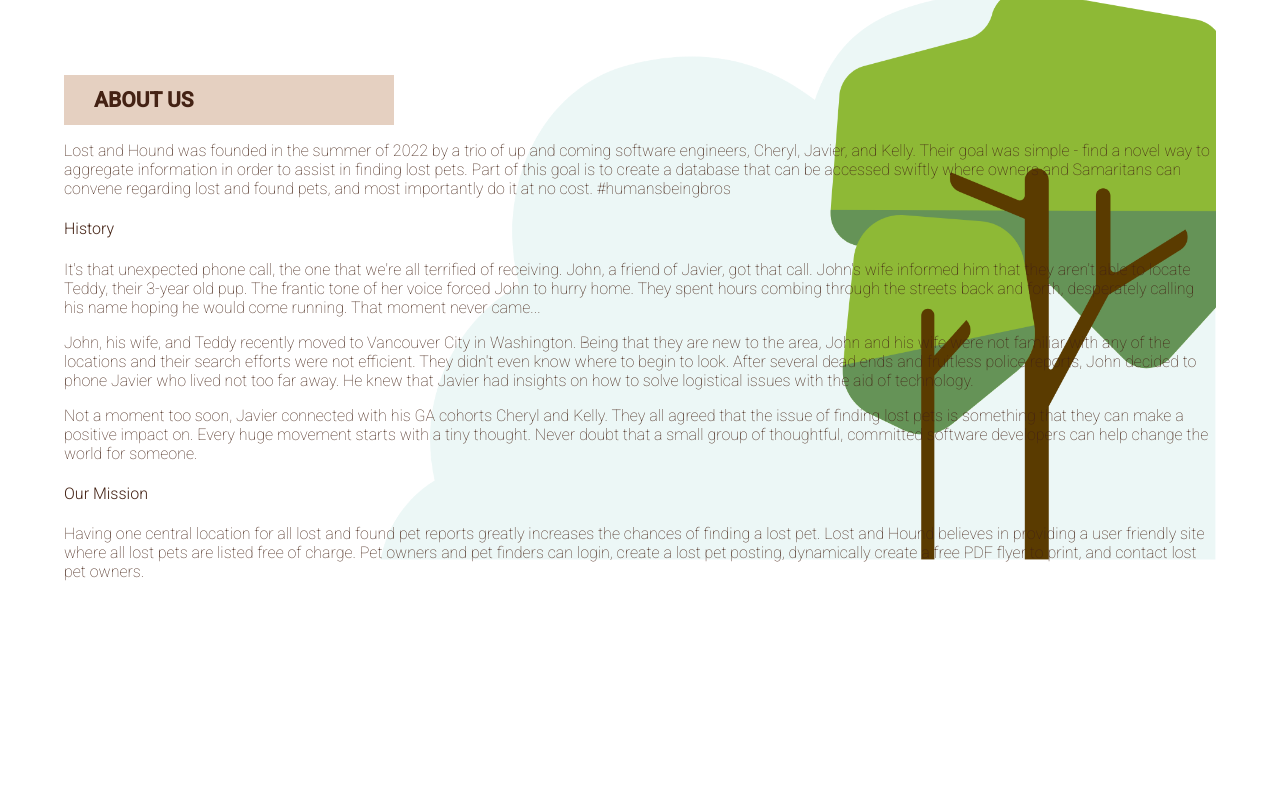
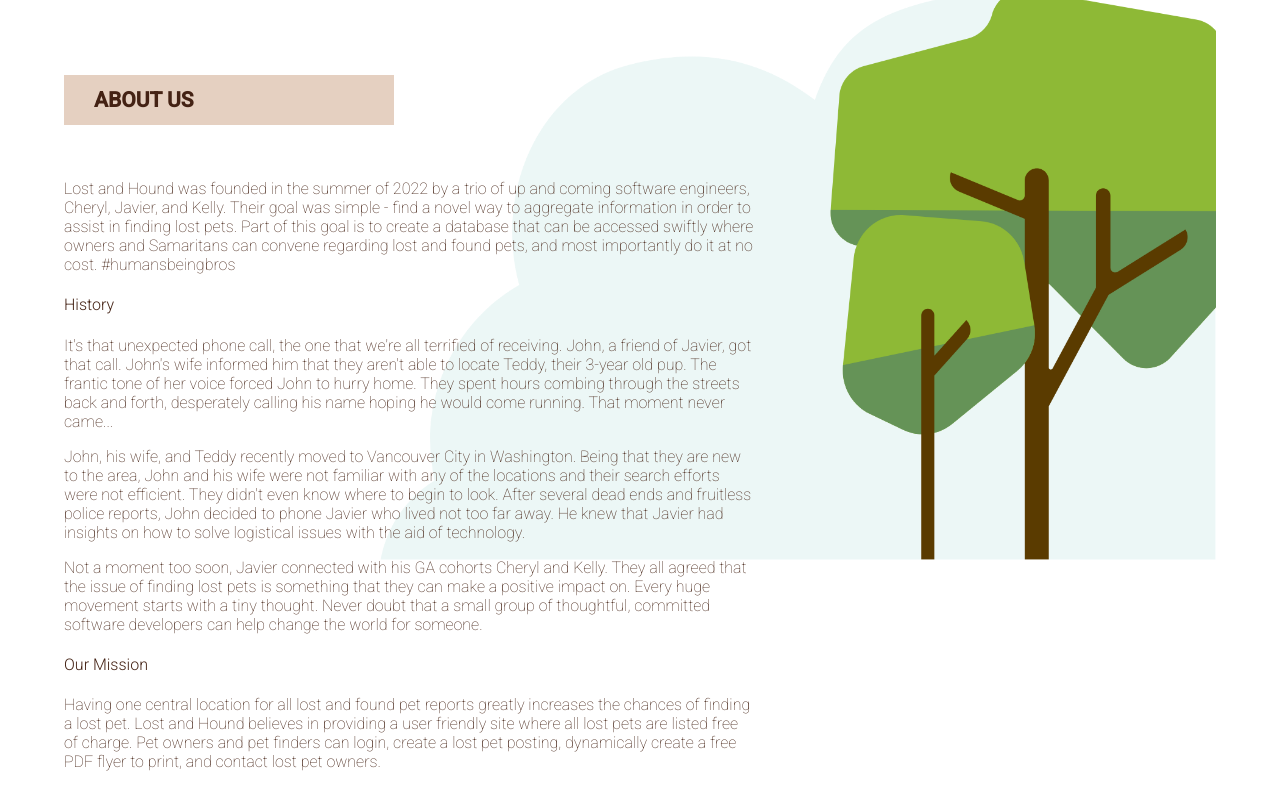
Before and after one commit to chess2022/Lost_and_Hound, a Django app: template main_app/templates/about.html in a window 1280 px wide. Shown: the part 84-871 px from the top of the page. Before the commit the page ends 665 px from the top, so only its background shows below. Run offline with Django 4.2, Linux system fonts and the light colour scheme; the template is opened without the code that fills it, so the values that code supplies are empty.

Commit message:
makes some css updates to about page

```diff
--- a/main_app/static/style.css
+++ b/main_app/static/style.css
@@ -451,8 +451,8 @@ input[type=submit]:hover {
     margin-bottom: 10px;
 }
 
-.about {
-    width: 50%;
+.about--block {
+    width: 60%;
 }
 
 .index--top {
--- a/main_app/templates/about.html
+++ b/main_app/templates/about.html
@@ -6,7 +6,7 @@
 <div class="title_flags top-margin">
     <h3>About Us</h4>
 </div>
-
+<br><br>
 <div class="about--block">
 <p class = "about-text">Lost and Hound was founded in the summer of 2022 by a trio of up and coming software engineers, Cheryl, Javier, and Kelly. Their goal was simple - find a novel way to aggregate information in order to assist in finding lost pets. Part of this goal is to create a database that can be accessed swiftly where owners and Samaritans can convene regarding lost and found pets, and most importantly do it at no cost. #humansbeingbros</p>
 
```
